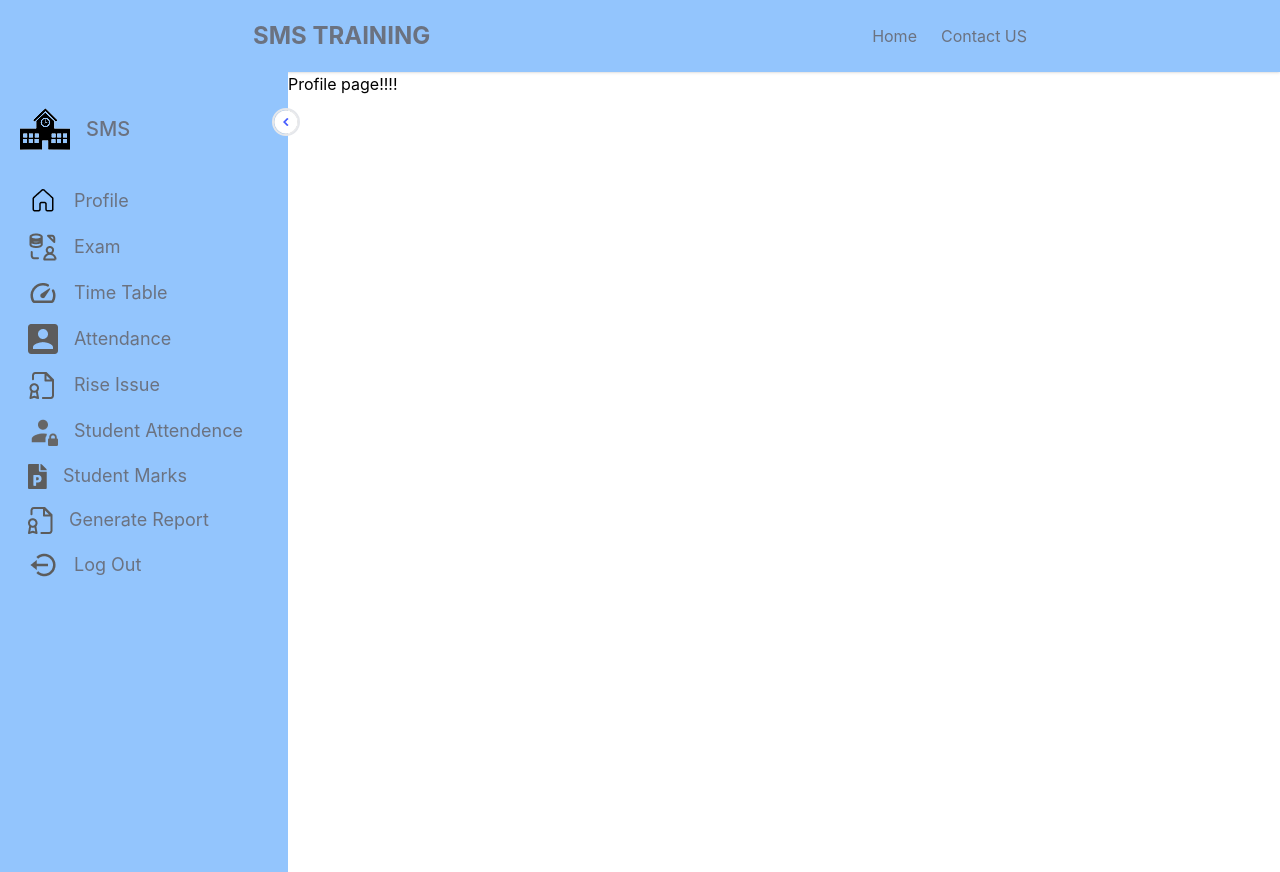
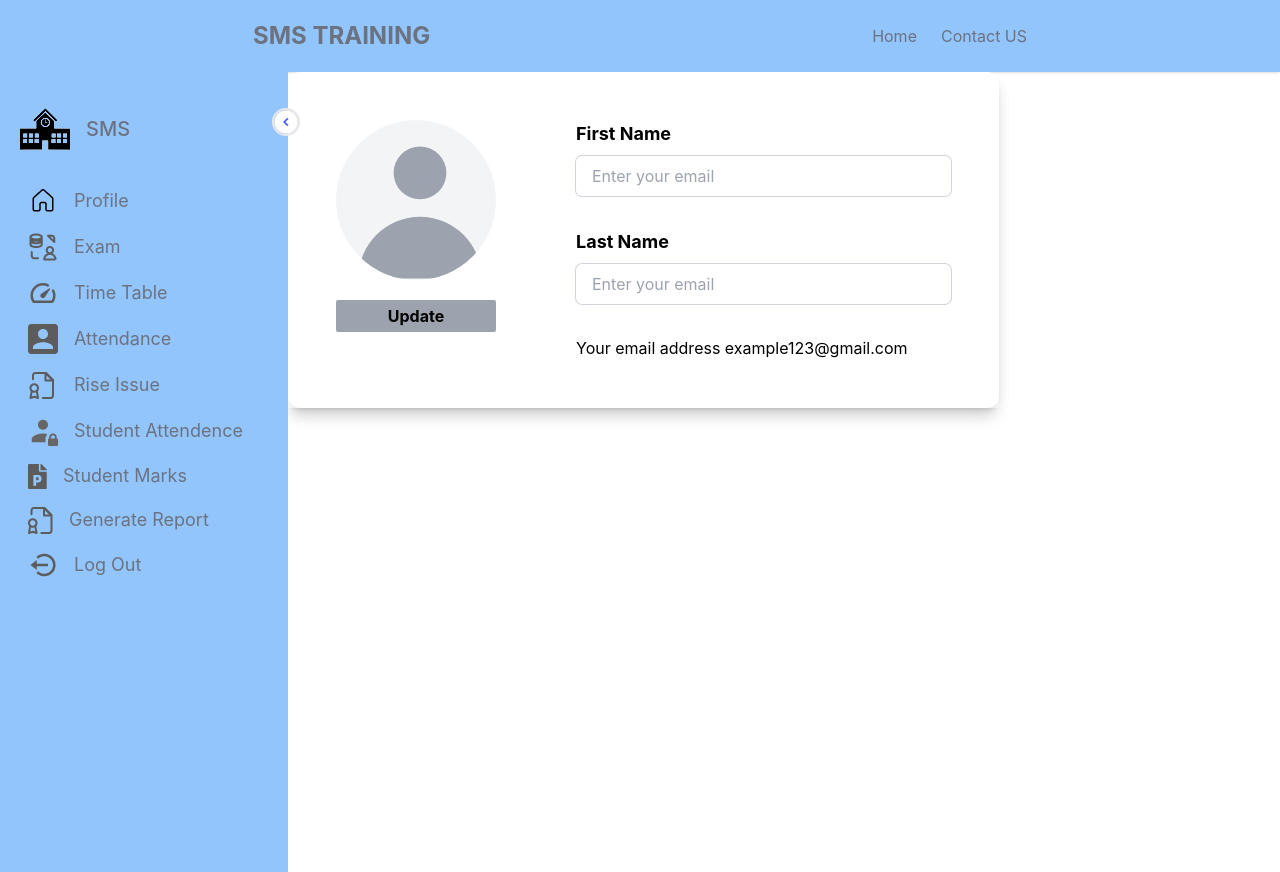
Before and after one commit to incubation-center/Electron-DesktopApp---Group7, a React (Vite) app: page /s-profile in a window 1280 px wide. Built offline with nearby package versions, Linux system fonts and the light colour scheme.

Commit message:
student page

```diff
--- a/src/Components/Avatar.tsx
+++ b/src/Components/Avatar.tsx
@@ -12,7 +12,7 @@ const Avatar = () => {
           d="M10 9a3 3 0 100-6 3 3 0 000 6zm-7 9a7 7 0 1114 0H3z"
           clip-rule="evenodd"
         >
-           <img src="https://cdn.dnaindia.com/sites/default/files/styles/full/public/2020/06/13/909277-ima-pop.jpg" />
+          <img src="https://cdn.dnaindia.com/sites/default/files/styles/full/public/2020/06/13/909277-ima-pop.jpg" />
         </path>
       </svg>
     </div>
--- a/src/Components/Button.tsx
+++ b/src/Components/Button.tsx
@@ -5,9 +5,9 @@ const Button = ({
     children = ''
 }) => {
   return (
-    <div className={`bg-gray-400 ${className}`} >
+    <button className={`bg-gray-400 ${className}`} >
       {children}
-    </div>
+    </button>
   )
 }
 
--- a/src/Pages/Profile.tsx
+++ b/src/Pages/Profile.tsx
@@ -1,8 +1,31 @@
 import React from 'react'
+import Avatar from '@/Components/Avatar'
+import Button from '@/Components/Button'
 
 const Profile = () => {
   return (
-    <div>Profile page!!!!</div>
+    <div className='antialiased w-full justify-center items-center shadow-lg'>
+      <div className='flex flex-col bg-white rounded-xl shadow-lg'>
+        <div className='flex justify-between p-10 space-x-16'>
+          <div className='p-2 space-y-5'>
+            <Avatar></Avatar>
+            <Button className='rounded-sm p-1 font-bold w-full'>Update</Button>
+          </div>
+          <div className='flex flex-col p-2 space-y-6'>
+            <div>
+              <label htmlFor="" className='text-lg font-bold'>First Name</label>
+              <input type="email" placeholder='Enter your email' className='ring-1 ring-gray-300 w-full rounded-md px-4 py-2 outline-none focus:ring-2 focus:ring-blue-300 mt-2 mb-2' />
+            </div>
+            <div>
+              <label htmlFor="" className='text-lg font-bold'>Last Name</label>
+              <input type="email" placeholder='Enter your email' className='ring-1 ring-gray-300 w-full rounded-md px-4 py-2 outline-none focus:ring-2 focus:ring-blue-300 mt-2 mb-2' />
+            </div>
+            <p>Your email address example123@gmail.com</p>
+          </div>
+        </div>
+      </div>
+    </div>
+
   )
 }
 
--- a/src/Pages/Student/Riseissue.tsx
+++ b/src/Pages/Student/Riseissue.tsx
@@ -1,8 +1,42 @@
 import React from 'react'
+import Button from '@/Components/Button'
 
 const Riseissue = () => {
   return (
-    <div>Riseissue page!!!</div>
+    // <div className="w-full">
+    //   <form className="bg-white shadow-md rounded px-8 pt-6 pb-8 mb-4">
+    //     <div className="mb-4">
+    //       <label className="block text-gray-700 text-xl font-bold mb-2">
+    //         Your email
+    //       </label>
+    //       <input className="shadow appearance-none border rounded w-full py-2 px-3 text-gray-700 leading-tight focus:outline-none focus:shadow-outline" type="text" placeholder="Enter your email"/>
+    //     </div>
+    //     <div className="mb-6">
+    //       <label className="block text-gray-700 text-xl font-bold mb-2">
+    //         Your comment
+    //       </label>
+    //       <input className="shadow appearance-none border rounded w-full py-2 px-3 text-gray-700 leading-tight focus:outline-none focus:shadow-outline" placeholder="Enter your comment"/>
+    //     </div>
+    //     <div className="flex items-center justify-between">
+    //       <Button className="bg-blue-500 hover:bg-blue-700 text-white font-bold py-2 px-4 rounded focus:outline-none focus:shadow-outline">
+    //         Submit
+    //       </Button>
+    //     </div>
+    //   </form>
+    // </div>
+    <div className='anitaliased bg-white rounded-xl shadow-lg p-8 text-gray-600 md:w-100'>
+      <form action="" className='flex flex-col space-y-4'>
+        <div>
+          <label htmlFor="" className='text-lg font-bold'>Your email</label>
+          <input type="email" placeholder='Enter your email' className='ring-1 ring-gray-300 w-full rounded-md px-4 py-2 outline-none focus:ring-2 focus:ring-blue-300 mt-2 mb-2' />
+        </div>
+        <div>
+          <label htmlFor="" className='text-lg font-bold'>Your comment</label>
+          <textarea rows={4} placeholder='Enter your comment' className='ring-1 ring-gray-300 w-full rounded-md px-4 py-2 outline-none focus:ring-2 focus:ring-blue-300 mt-2' />
+        </div>
+        <Button className='inline-block self-start bg-blue-400 text-white font-bold rounded-lg px-6 py-2 uppercase text-sm hover:bg-blue-500'>Submit</Button>
+      </form>
+    </div>
   )
 }
 
--- a/src/Pages/Student/Stimetable.tsx
+++ b/src/Pages/Student/Stimetable.tsx
@@ -1,8 +1,14 @@
 import React from 'react'
-
+import Button from '@/Components/Button'
+import Table from '@/Components/Table'
 const Stimetable = () => {
   return (
-    <div>Stimetable</div>
+    <div className='p-5'>
+      Stimetable
+      <Button>App</Button>
+      <Table/>
+    </div>
+
   )
 }
 
```
Also changed, not shown: src/Components/Table.tsx (line endings or trailing spaces).
